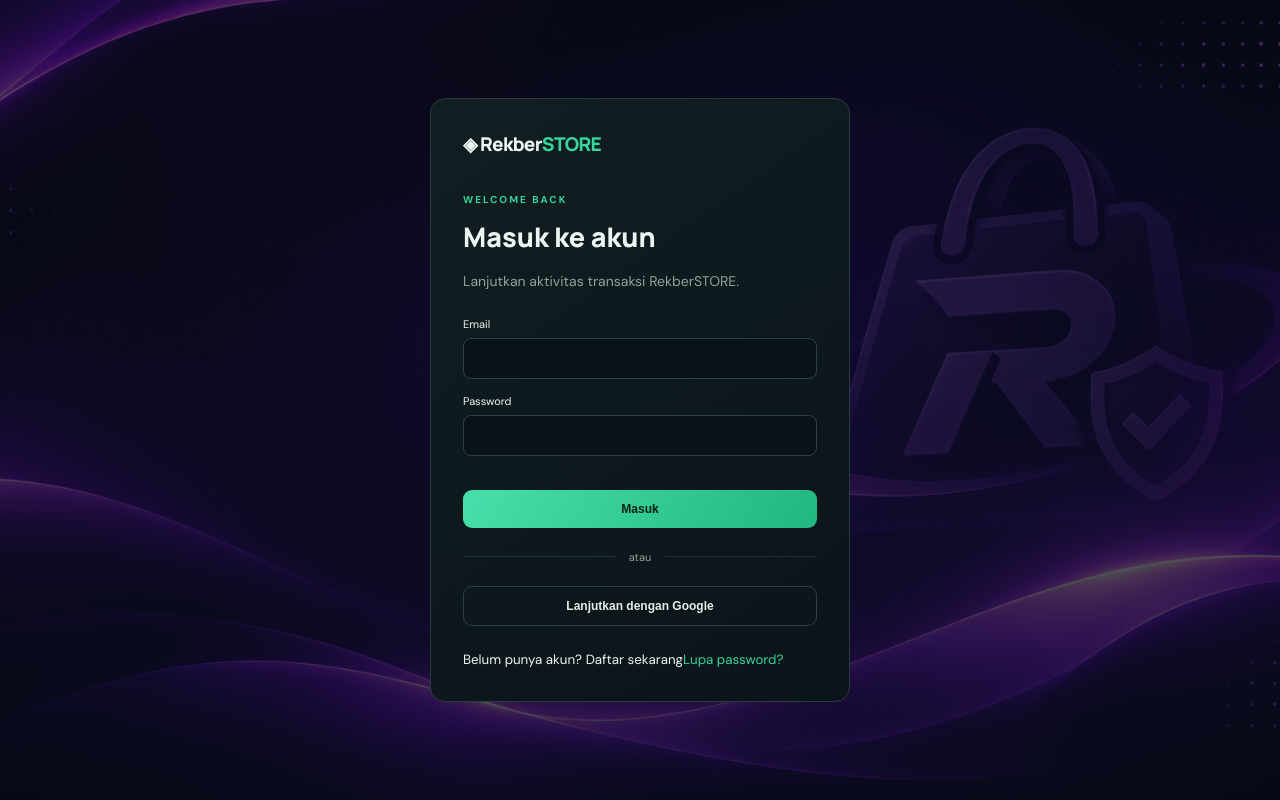
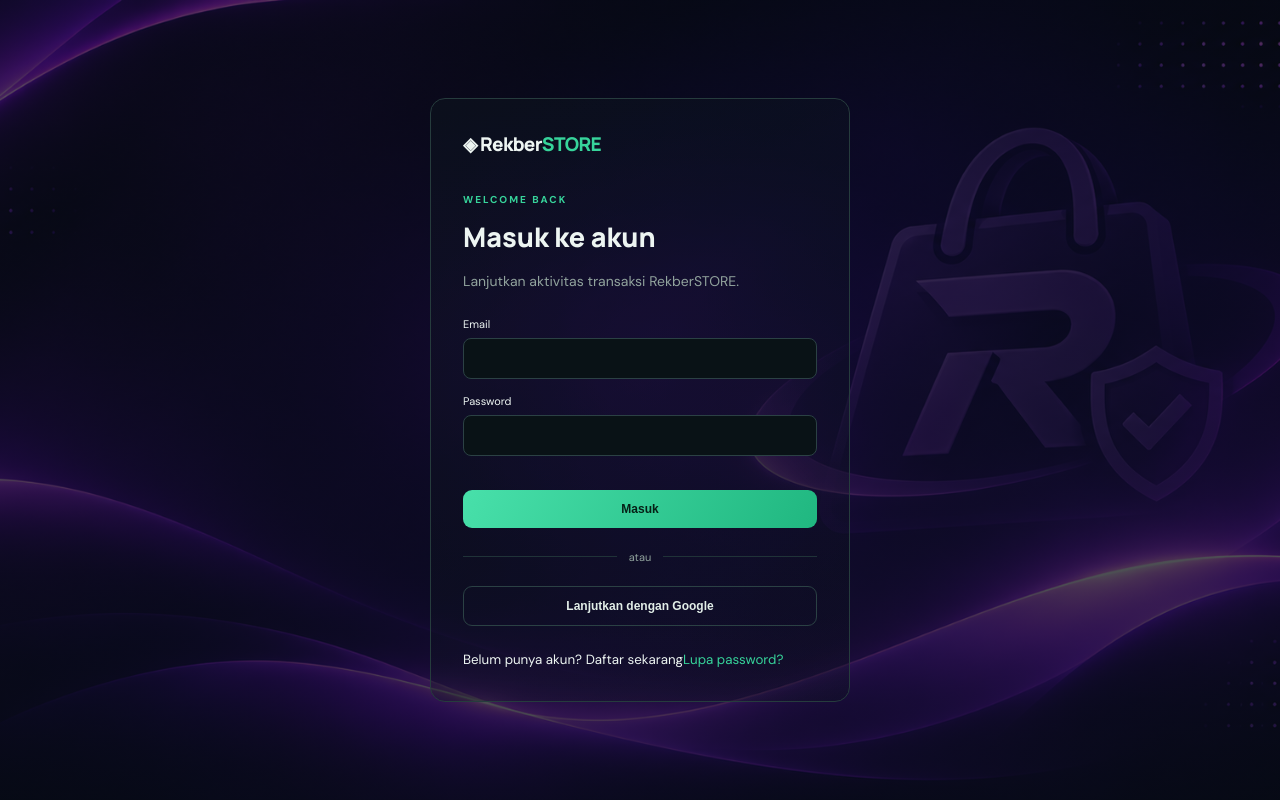
Before and after one commit to panglimaa09-a11y/rekberSTORE, a Next.js app: page /login in a window 1280 px wide. Built offline with nearby package versions, Linux system fonts and the light colour scheme; no server answers.

Commit message:
Kartu auth opacity 30% (alpha 0.3) agar background terlihat

```diff
--- a/src/app/globals.css
+++ b/src/app/globals.css
@@ -677,6 +677,14 @@
 }
 .auth>*{position:relative;z-index:1}
 
+/* Kartu auth opacity 30% (background alpha 0.3, transparan 70%) agar background gambar 1 terlihat.
+   Override diletakkan setelah aturan bersama .mock,.authbox,.card,.metric,
+   .panel sehingga hanya .authbox yang berubah; .mock/.card/.metric/.panel
+   tetap pekat. Tanpa properti opacity: teks, label, input, dan tombol di
+   dalam kartu tetap pekat penuh (input mempertahankan background pekatnya
+   sendiri). Border, radius, dan padding kartu tidak diubah. */
+.authbox{background:linear-gradient(145deg,rgba(17,30,34,.3),rgba(11,20,24,.3))}
+
 /* Background bersama shell setelah login (dashboard, admin,
    pemilik): aset gambar 2 full-screen + overlay gelap transparan.
    Kartu konten mempertahankan background solid-nya sendiri agar
```
